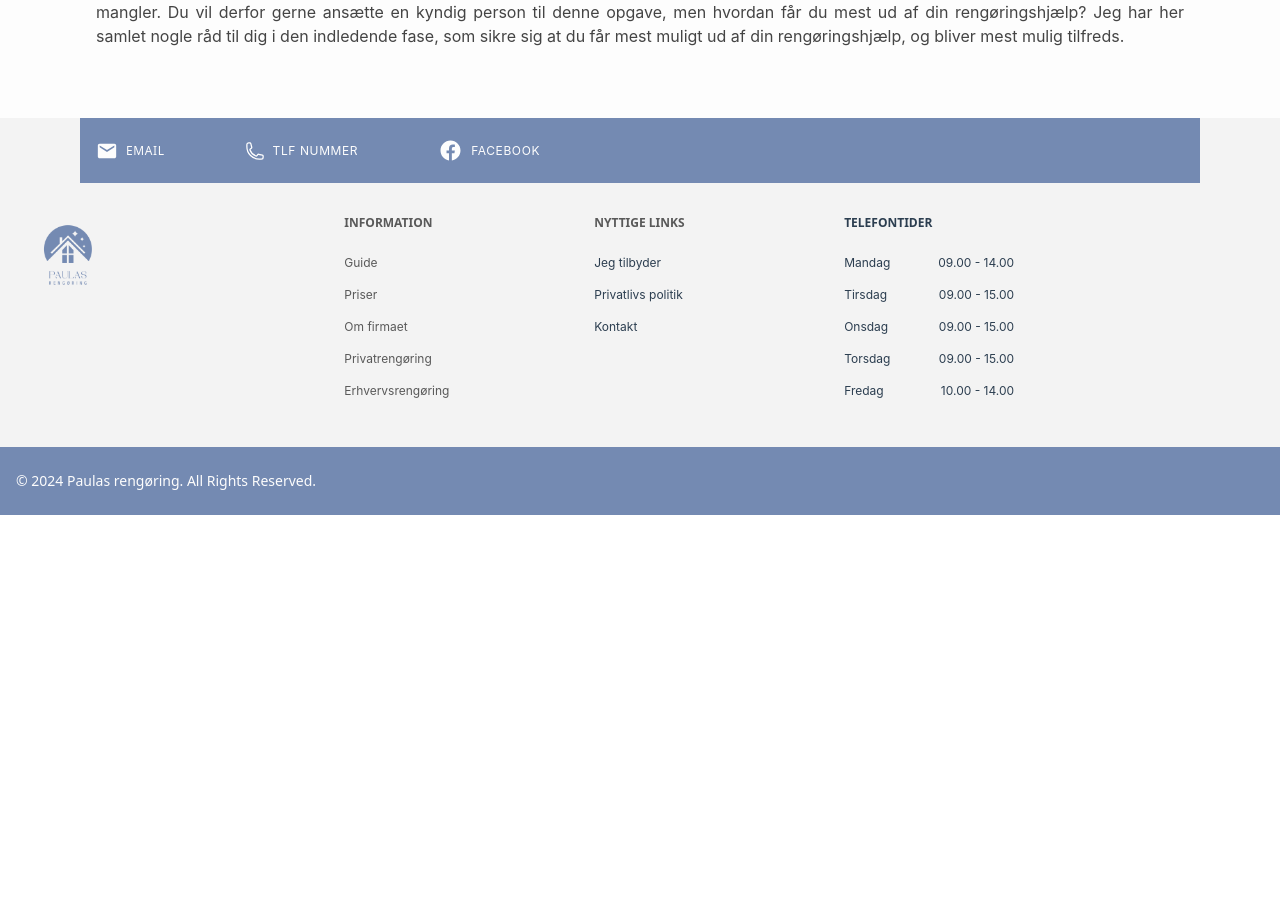
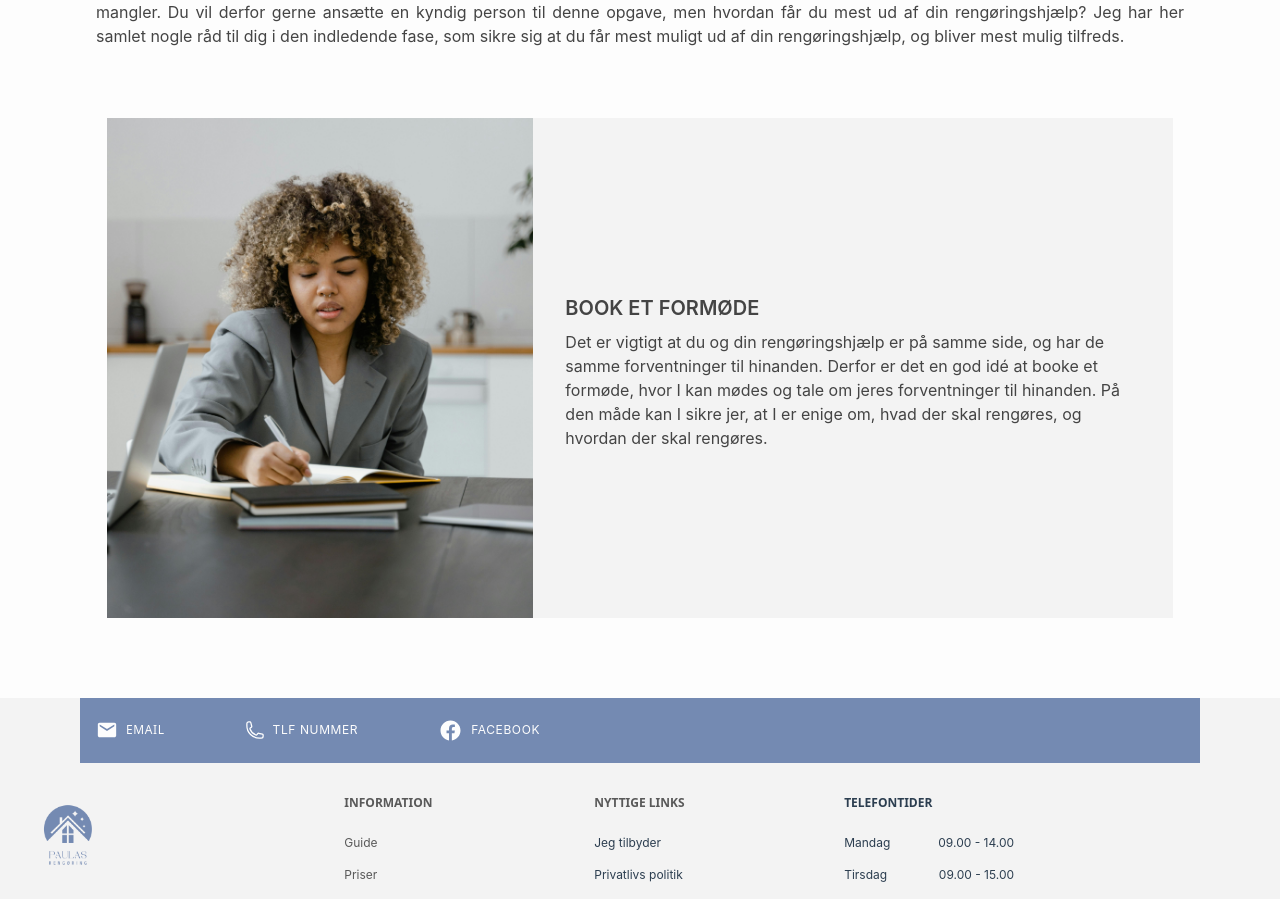
Before and after one commit to kris299b/PaulasReng-ring, a Vue app: page /guide in a window 1280 px wide. Shown: the part 783-1682 px from the top of the page. Before the commit the page ends 1298 px from the top, so only its background shows below. Built offline with nearby package versions, Linux system fonts and the light colour scheme.

Commit message:
First box made for the Guide-help-section

```diff
--- a/src/views/GuideView.vue
+++ b/src/views/GuideView.vue
@@ -19,6 +19,22 @@
     <h1 class="text-black text-sm ml-4 mr-4 pb-2 font-semibold md:ml-8 md:mr-8 md:text-lg md:pt-8 md:pb-2 lg:text-xl">OVERVEJELSER INDEN DU TRÆFFER VÆLG OM RENGØRINGSHJÆLP</h1>
     <p class="text-black text-sm ml-4 mr-4 md:ml-8 md:mr-8 md:pb-10 md:text-base lg:text-base lg:pb-10">Du går med overvejelserne om, at få hjælp til rengøringen af dit hjem. Du ved, at det vil give dig den ro og det overskud i hverdagen, som du mangler. Du vil derfor gerne ansætte en kyndig person til denne opgave, men hvordan får du mest ud af din rengøringshjælp? Jeg har her samlet nogle råd til dig i den indledende fase, som sikre sig at du får mest muligt ud af din rengøringshjælp, og bliver mest mulig tilfreds.</p>
 </div>
+
+
+
+<!--Guide-help-section-->
+<!--Box 1-->
+<div class="bg-white dark:bg-white light:bg-white flex flex-col justify justify-center w-3/4 mx-auto md:w-full md:mx-auto md:flex-col md:w-1/2 lg:flex-row lg:w-full lg:pb-20 lg:mx-auto">
+    <div class="lg:w-1/3">
+        <img src="../assets/meeting.jpg" alt="Woman having a meeting on her computer">
+    </div>
+
+    <div class="w-full p-4 lg:w-2/4 lg:pl-8 lg:pt-20 lg:pr-8 bg-lightgray">
+        <h1 class="text-black font-semibold text-base pb-2 lg:text-xl lg:pt-24 lg:pb-2">BOOK ET FORMØDE</h1>
+        <p class="text-black text-sm md:text-base lg:text-base">Det er vigtigt at du og din rengøringshjælp er på samme side, og har de samme forventninger til hinanden. Derfor er det en god idé at booke et formøde, hvor I kan mødes og tale om jeres forventninger til hinanden. På den måde kan I sikre jer, at I er enige om, hvad der skal rengøres, og hvordan der skal rengøres.</p>
+    </div>
+</div>
+
 </main>
 </template>
 
```
Also changed, not shown: src/assets/meeting.jpg (added).
